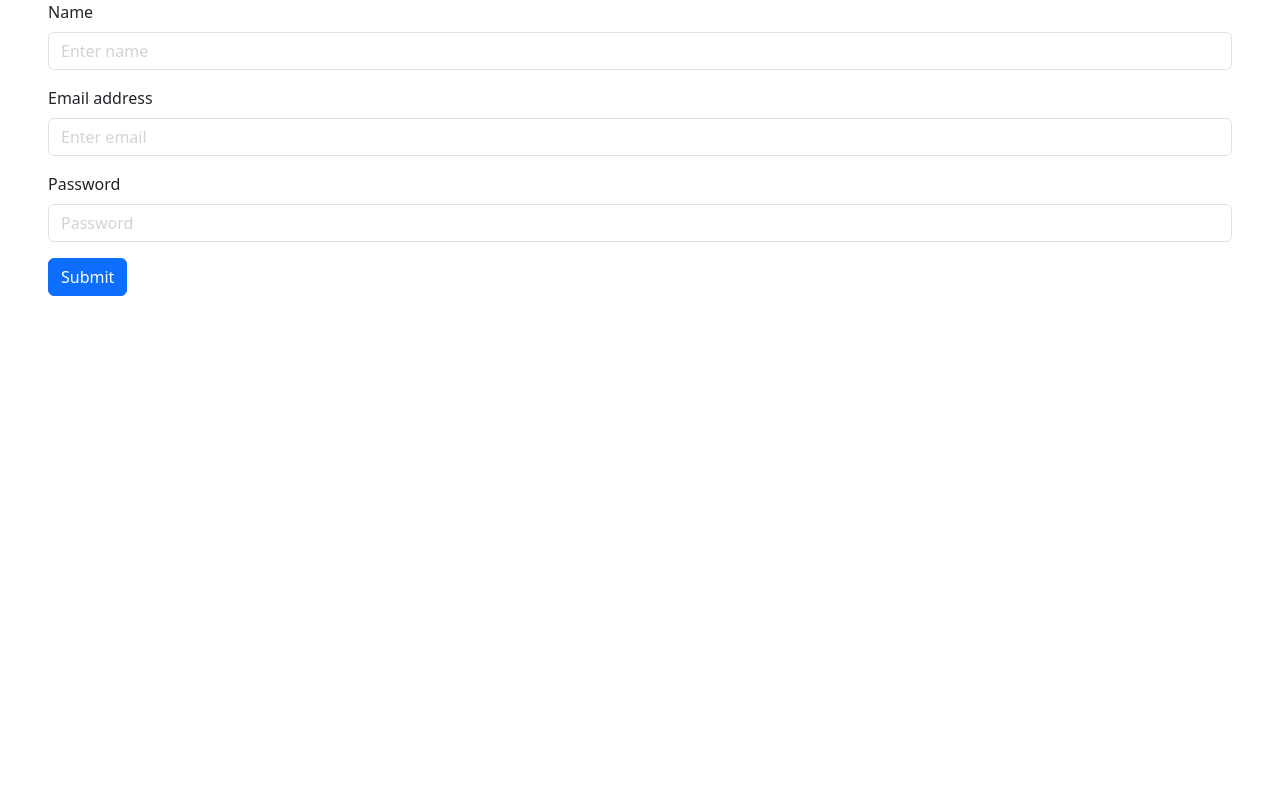
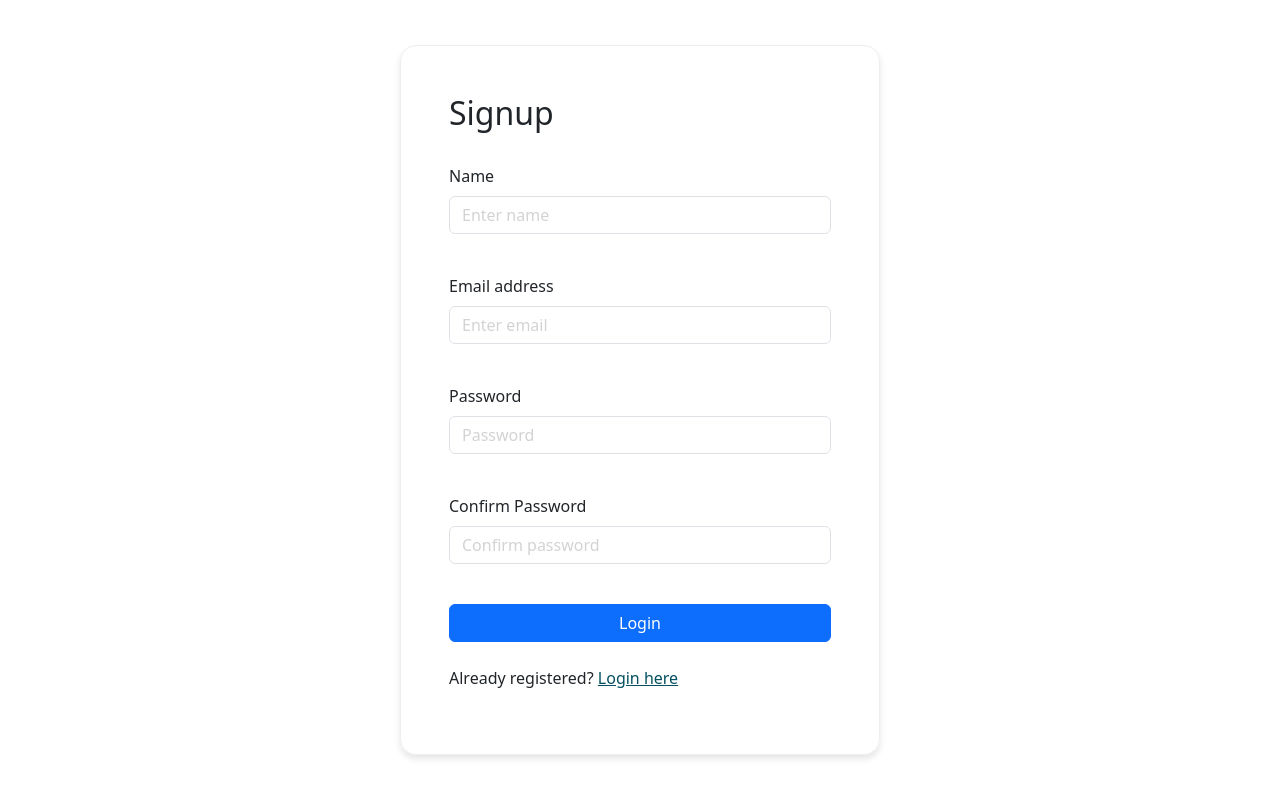
Before and after one commit to leightongrant/profession-link-step8up, a React (Vite) app in the folder frontend/: page /signup in a window 1280 px wide. Built offline with nearby package versions, Linux system fonts and the light colour scheme.

Commit message:
updated Signup form

```diff
--- a/frontend/src/components/Header.jsx
+++ b/frontend/src/components/Header.jsx
@@ -38,9 +38,18 @@ export const Header = () => {
                 role="button"
                 className="btn btn-dark"
                 aria-disabled="true"
-                tabindex="0"
+                tabIndex="0"
               >
                 Login
+              </Link>
+              <Link
+                to="/signup"
+                role="button"
+                className="btn btn-dark ml-2"
+                aria-disabled="true"
+                tabIndex="1"
+              >
+                Signup
               </Link>
             </Nav>
           </Navbar.Collapse>
--- a/frontend/src/components/forms/SignUpForm.jsx
+++ b/frontend/src/components/forms/SignUpForm.jsx
@@ -0,0 +1,84 @@
+import { useForm } from 'react-hook-form'
+import Button from 'react-bootstrap/Button'
+import Form from 'react-bootstrap/Form'
+import Stack from 'react-bootstrap/esm/Stack'
+import { Link } from 'react-router-dom'
+import './LoginForm.css'
+
+export const SignUpForm = () => {
+  const {
+    register,
+    handleSubmit,
+    formState: { errors },
+  } = useForm()
+
+  const onSubmit = (data) => console.log(data)
+
+  return (
+    <Stack className="login-form-container h-100 justify-content-center align-items-center">
+      <Form className="mx-5 login-form" onSubmit={handleSubmit(onSubmit)}>
+        <h2>Signup</h2>
+        <Form.Group className="mb-3" controlId="formBasicName">
+          <Form.Label>Name</Form.Label>
+          {errors.name?.type === 'required' && (
+            <small role="alert" className="text-danger d-block mt-2">
+              Name is required
+            </small>
+          )}
+          <Form.Control
+            placeholder="Enter name"
+            {...register('name', { required: true })}
+          />
+        </Form.Group>
+
+        <Form.Group className="mb-3" controlId="formBasicEmail">
+          <Form.Label>Email address</Form.Label>
+          {errors.email?.type === 'required' && (
+            <small role="alert" className="text-danger d-block mt-2">
+              Email is required
+            </small>
+          )}
+          <Form.Control
+            placeholder="Enter email"
+            {...register('email', { required: true })}
+          />
+        </Form.Group>
+
+        <Form.Group className="mb-3" controlId="formBasicPassword">
+          <Form.Label>Password</Form.Label>
+          {errors.password?.type === 'required' && (
+            <small role="alert" className="text-danger d-block mt-2">
+              Password is required
+            </small>
+          )}
+          <Form.Control
+            placeholder="Password"
+            {...register('password', { required: true })}
+          />
+        </Form.Group>
+
+        <Form.Group className="mb-3" controlId="formBasicPassword">
+          <Form.Label>Confirm Password</Form.Label>
+          {errors.confirmPassword?.type === 'required' && (
+            <small role="alert" className="text-danger d-block mt-2">
+              Confirming your password is required
+            </small>
+          )}
+          <Form.Control
+            placeholder="Confirm password"
+            {...register('confirmPassword', { required: true })}
+          />
+        </Form.Group>
+        <Button variant="primary" type="submit">
+          Login
+        </Button>
+        <p>
+          Already registered?{' '}
+          <Link to="/login" className="text-info-emphasis">
+            Login here
+          </Link>
+        </p>
+      </Form>
+    </Stack>
+  )
+}
--- a/frontend/src/pages/Signup.jsx
+++ b/frontend/src/pages/Signup.jsx
@@ -1,55 +1,13 @@
-// import Layout from './../components/Layout';
-import React, { useState } from 'react';
-import Button from 'react-bootstrap/Button';
-import Form from 'react-bootstrap/Form';
+import Stack from 'react-bootstrap/Stack'
+import Container from 'react-bootstrap/Container'
+import { SignUpForm } from '../components/forms/SignUpForm'
 
 const Signup = () => {
-    const [name, setName] = useState('');
-    const [email, setEmail] = useState('');
-    const [password, setPassword] = useState('');
-    const [error, setError] = useState('');
+  return (
+    <Container as="main" style={{ minHeight: '100vh' }}>
+      <SignUpForm />
+    </Container>
+  )
+}
 
-    const handleSubmit = (e) => {
-        e.preventDefault();
-        handleErrorChecking();
-    }
-
-    const handleErrorChecking = () => {
-        if(!name || !email || !password) {
-            setError('Please make sure to enter name, email and password');
-        }
-        else {
-            setError('');
-            // post request here
-        }
-    }
-
-
-    return (
-        <div>
-            <main>
-                    <Form className="mx-5">
-                        <Form.Group className="mb-3" controlId="formBasicName">
-                            <Form.Label>Name</Form.Label>
-                            <Form.Control type="text" placeholder="Enter name" onChange={(e) => setName(e.target.value)} />
-                        </Form.Group>
-
-                        <Form.Group className="mb-3" controlId="formBasicEmail">
-                            <Form.Label>Email address</Form.Label>
-                            <Form.Control type="email" placeholder="Enter email" onChange={(e) => setEmail(e.target.value)} />
-                        </Form.Group>
-
-                        <Form.Group className="mb-3" controlId="formBasicPassword">
-                            <Form.Label>Password</Form.Label>
-                            <Form.Control type="password" placeholder="Password" onChange={(e) => setPassword(e.target.value)} />
-                        </Form.Group>
-                        <Button variant="primary" type="submit" onClick={handleSubmit}>
-                            Submit
-                        </Button>
-                        <p className="text-danger mt-5 ml-2">{error}</p>
-                    </Form>
-            </main>
-        </div>
-    )
-}
 export default Signup;
```
